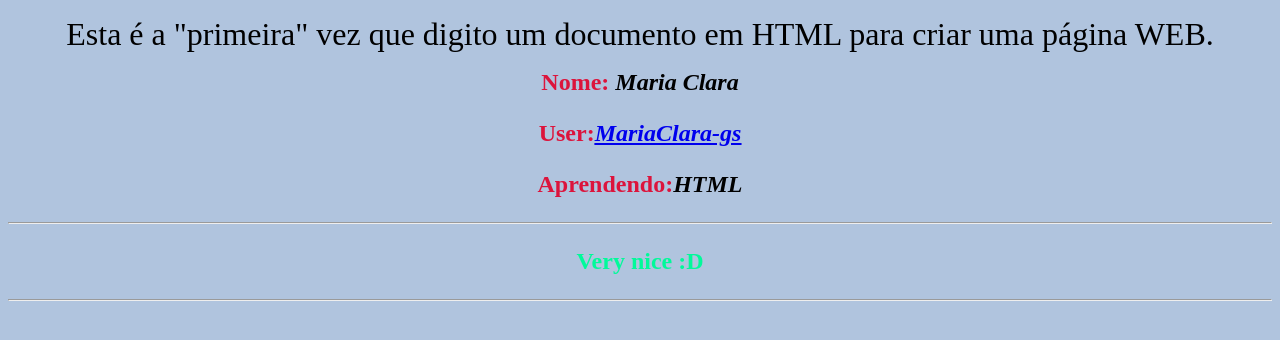
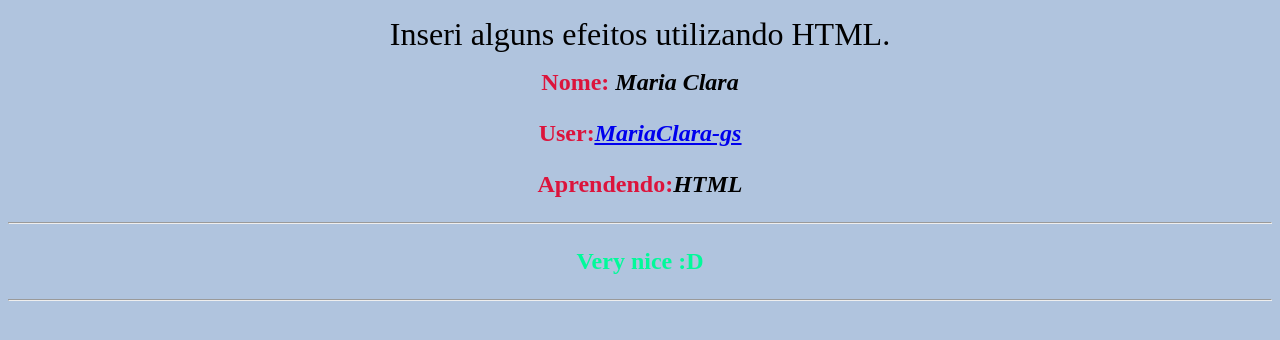
Before and after one commit to MariaClara-gs/BasicHTML, a plain HTML site: page index.html in a window 1280 px wide. Drawn offline with Linux system fonts and the light colour scheme.

Commit message:
Melhoras
Atualização em uma frase.

```diff
--- a/index.html
+++ b/index.html
@@ -12,7 +12,7 @@
 
      }
      </style>
-    <p align="center"><font size="6">Esta é a "primeira" vez que digito um documento em HTML para criar uma página WEB.</font></p>
+    <p align="center"><font size="6">Inseri alguns efeitos utilizando HTML.</font></p>
     <p align="center"><font color="#DC143C", size="5"><b>Nome:<b> </font><font size="5"><i>Maria Clara</i>
     </p>
       <p align="center"><font color="#DC143C"><b>User:</b></font><a href="https://github.com/MariaClara-gs" target="blank"><i><u>MariaClara-gs</u></i></a></p>
```
